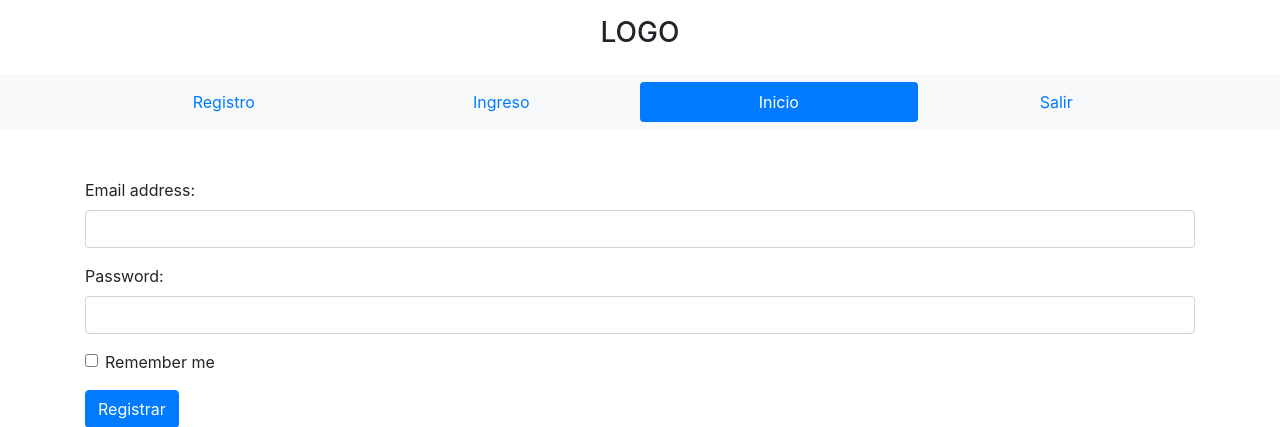
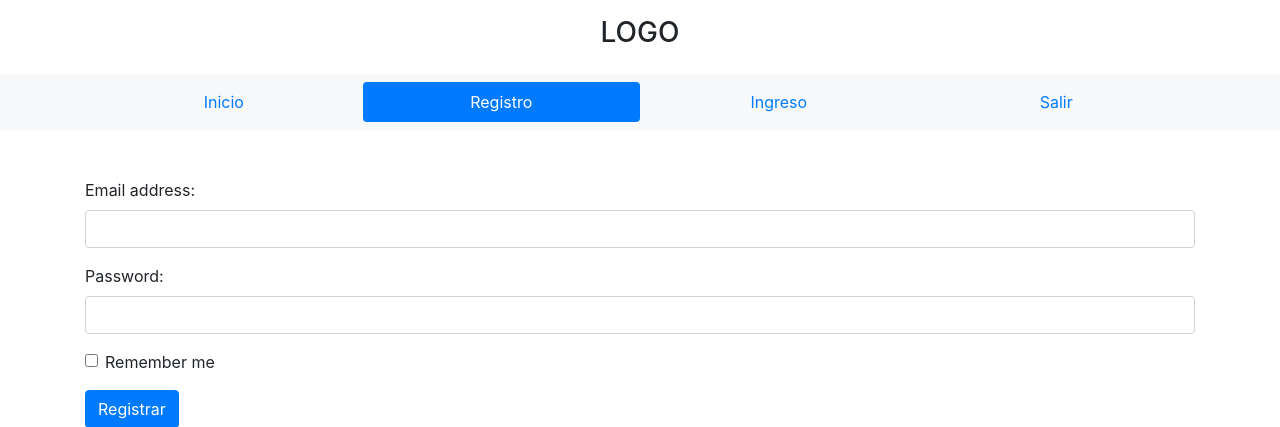
Before and after one commit to virutasoft/cmsInLaravel, a PHP site: page /index.php in a window 1280 px wide. Shown: the top 427 px of the page. Run offline with PHP 8.4, Linux system fonts and the light colour scheme; some libraries are stand-ins or nearby versions.

Commit message:
all menu buttons was configured to navegate and to show the active state dynamically

```diff
--- a/MVC/vista/plantilla.php
+++ b/MVC/vista/plantilla.php
@@ -42,18 +42,67 @@
     <div class="container-fluid bg-light">
         <div class="container">
             <ul class="nav nav-justified py-2 nav-pills">
-                <li class="nav-item">
-                    <a href="index.php?pagina=registro" class="nav-link">Registro</a>
-                </li>
-                <li class="nav-item">
-                    <a href="index.php?pagina=ingreso" class="nav-link">Ingreso</a>
-                </li>
-                <li class="nav-item">
-                    <a href="index.php?pagina=inicio" class="nav-link active">Inicio</a>
-                </li>
-                <li class="nav-item">
-                    <a href="index.php?pagina=salir" class="nav-link">Salir</a>
-                </li>
+                <?php if(isset($_GET["pagina"])): ?>
+                    <?php if($_GET["pagina"] == "inicio"): ?>
+                    <li class="nav-item">
+                        <a href="index.php?pagina=inicio" class="nav-link active">Inicio</a>
+                    </li>
+                    <?php else :?>
+                    <li class="nav-item">
+                        <a href="index.php?pagina=inicio" class="nav-link ">Inicio</a>
+                    </li>
+
+                    <?php endif ?>
+
+                    <?php if($_GET["pagina"] == "registro"): ?>
+                    <li class="nav-item">
+                        <a href="index.php?pagina=registro" class="nav-link active">Registro</a>
+                    </li>
+                    <?php else :?>
+                    <li class="nav-item">
+                        <a href="index.php?pagina=registro" class="nav-link ">Registro</a>
+                    </li>
+                    <?php endif ?>
+
+                    <?php if($_GET["pagina"] == "ingreso"): ?>
+                    <li class="nav-item">
+                        <a href="index.php?pagina=ingreso" class="nav-link active">Ingreso</a>
+                    </li>
+                    <?php else :?>
+                    <li class="nav-item">
+                        <a href="index.php?pagina=ingreso" class="nav-link ">Ingreso</a>
+                    </li>
+                    <?php endif ?>
+
+                    <?php if($_GET["pagina"] == "salir"): ?>
+                    <li class="nav-item">
+                        <a href="index.php?pagina=salir" class="nav-link active">Salir</a>
+                    </li>
+                    <?php else :?>
+                    <li class="nav-item">
+                        <a href="index.php?pagina=salir" class="nav-link ">Salir</a>
+                    </li>
+
+                    <?php endif ?>
+
+
+                    <?php elseif (!isset($_GET["pagina"])) :?>
+                        <li class="nav-item">
+                            <a href="index.php?pagina=inicio" class="nav-link ">Inicio</a>
+                        </li>
+                        <li class="nav-item">
+                            <a href="index.php?pagina=registro" class="nav-link active">Registro</a>
+                        </li>
+                        <li class="nav-item">
+                            <a href="index.php?pagina=ingreso" class="nav-link ">Ingreso</a>
+                        </li>
+                        <li class="nav-item">
+                            <a href="index.php?pagina=salir" class="nav-link ">Salir</a>
+                        </li>
+
+                <?php endif ?>
+
+
             </ul>
         </div>
     </div>
```
